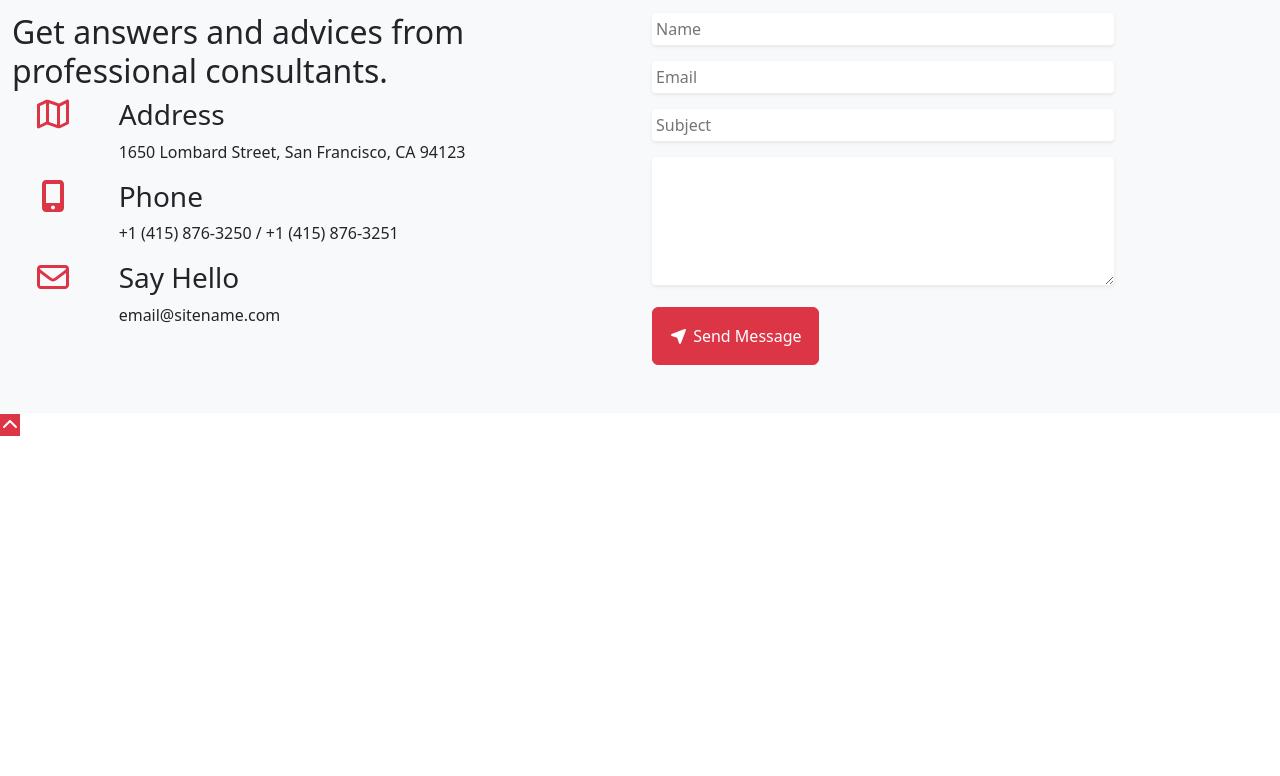
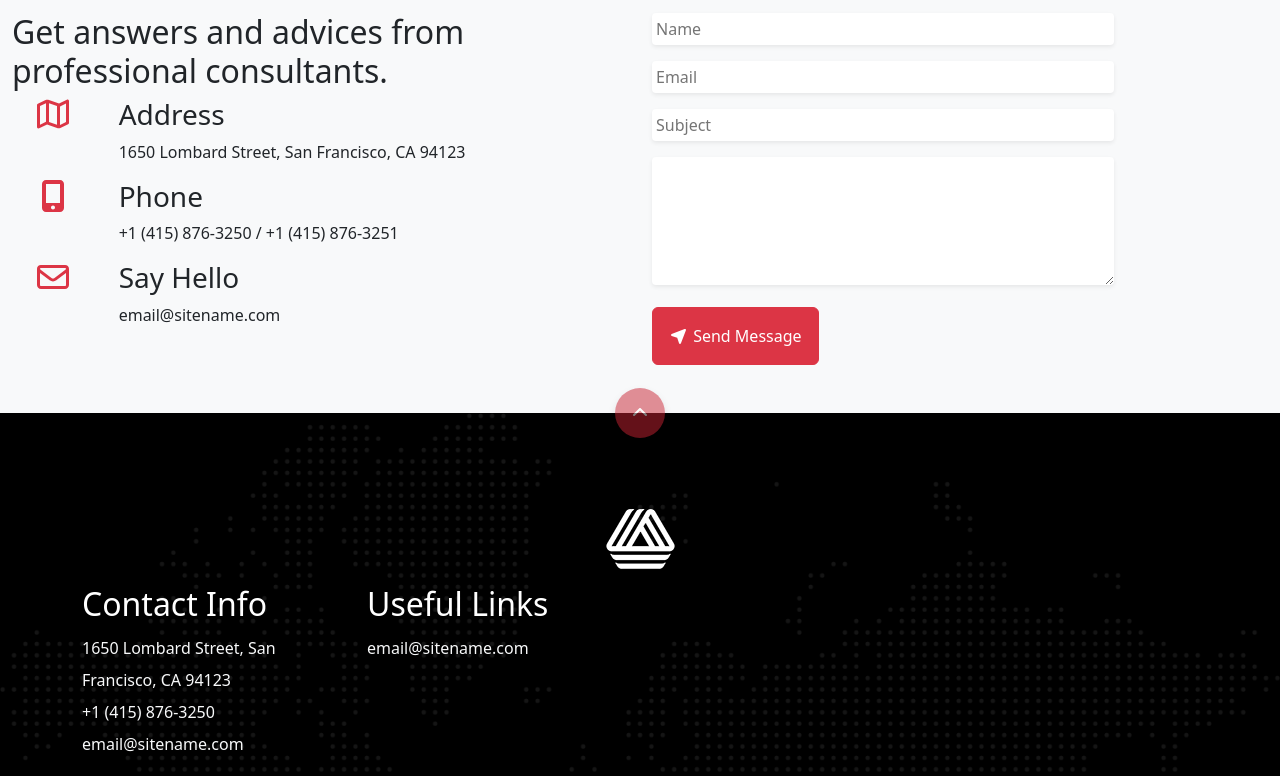
Before and after one commit to Gryffindoors/bootstrap-graduation, a plain HTML site: page index.html in a window 1280 px wide. Shown: the part 8420-9196 px from the top of the page. Before the commit the page ends 8857 px from the top, so only its background shows below. Drawn offline with Linux system fonts and the light colour scheme.

Commit message:
90% complete, still awaiting review

```diff
--- a/CSS/style.css
+++ b/CSS/style.css
@@ -1,19 +1,25 @@
-*,::before, ::after{
+*,
+::before,
+::after {
     margin: 0;
     padding: 0;
     box-sizing: border-box;
 }
-.logo{
+
+.logo {
     height: 40px;
 }
-.navigation{
+
+.navigation {
     z-index: 1000;
     top: 0;
 }
-.nav-button{
+
+.nav-button {
     height: 40px;
 }
-.over-show{
+
+.over-show {
     font-size: 120px;
     font-weight: bolder;
     color: white;
@@ -23,38 +29,44 @@
     animation: slide-in 3s ease-in-out 1s forwards;
     opacity: 0;
 }
-@keyframes slide-in{
+
+@keyframes slide-in {
     0% {
         left: 1000%;
         opacity: 0;
     }
-    100%{
+
+    100% {
         left: 50%;
         opacity: 1;
     }
 }
-.scroll-item{
+
+.scroll-item {
     height: 70px;
     width: 50px;
     top: -150px;
     left: 50%
 }
-.scroll{
-    width:20px;
+
+.scroll {
+    width: 20px;
     height: 20px;
     position: relative;
     animation: scroll 1s ease-in-out infinite;
 
 }
+
 @keyframes scroll {
-    0%{
+    0% {
         top: 0;
     }
 
-    100%{
-        top:100%;
+    100% {
+        top: 100%;
     }
 }
+
 .about {
     position: relative;
     z-index: 1;
@@ -73,23 +85,28 @@
     transform: translate(-50%, -50%) scale(200%);
     z-index: -1;
 }
+
 .about:hover::before {
     width: 50px;
 }
-.p-bar{
+
+.p-bar {
     height: 10px;
 }
-.mission{
-    background-image: url(./../Images/mission.jpg) ;
+
+.mission {
+    background-image: url(./../Images/mission.jpg);
     background-repeat: no-repeat;
     background-size: cover;
     background-attachment: fixed;
 }
-.list-group-item{
+
+.list-group-item {
     background-color: transparent !important;
     border: none !important;
     color: white !important;
 }
+
 .team {
     position: relative;
     z-index: 1;
@@ -108,32 +125,41 @@
     transform: translate(-50%, -50%) scale(200%);
     z-index: -1;
 }
+
 .team:hover::before {
     width: 50px;
 }
-.team-member img{
+
+.team-member img {
     transition: 100ms ease-in-out;
 }
-.team-member:hover img{
+
+.team-member:hover img {
     transform: scale(125%);
 }
-.team-member:hover h3{
+
+.team-member:hover h3 {
     color: red;
 }
-.team-cover{
+
+.team-cover {
     opacity: 0 !important;
     transition: 1s ease-in-out !important;
 }
-.team-member:hover .team-cover{
+
+.team-member:hover .team-cover {
     opacity: .5 !important;
     height: 100% !important;
 }
-#Projects{
+
+#Projects {
     padding-top: 50px !important;
 }
+
 .project-title {
     position: relative;
 }
+
 .project-title::before {
     content: 'R';
     color: black;
@@ -146,29 +172,37 @@
     left: 50%;
     transform: translate(-50%, -50%) scale(200%);
 }
+
 .project-title:hover::before {
     width: 50px;
 }
-.project-cover{
+
+.project-cover {
     height: 0 !important;
     overflow: hidden;
     transition: 1s ease-in-out;
 }
-.project-cover-over:hover .project-cover{
+
+.project-cover-over:hover .project-cover {
     height: 100% !important;
 }
-.project-cover-over img{
+
+.project-cover-over img {
     transition: 250ms ease-in-out;
 }
-.project-cover-over:hover img{
+
+.project-cover-over:hover img {
     transform: scale(125%);
 }
-#Services{
+
+#Services {
     padding-top: 50px !important;
 }
+
 .service-title {
     position: relative;
 }
+
 .service-title::before {
     content: 'S';
     color: black;
@@ -181,12 +215,15 @@
     left: 50%;
     transform: translate(-50%, -50%) scale(200%);
 }
+
 .reviews-title:hover::before {
     width: 50px;
 }
+
 .reviews-title {
     position: relative;
 }
+
 .reviews-title::before {
     content: 'C';
     color: black;
@@ -199,18 +236,23 @@
     left: 50%;
     transform: translate(-50%, -50%) scale(200%);
 }
+
 .reviews-title:hover::before {
     width: 50px;
 }
-#Blog{
+
+#Blog {
     padding-top: 25px;
 }
+
 .blog-title:hover::before {
     width: 50px;
 }
+
 .blog-title {
     position: relative;
 }
+
 .blog-title::before {
     content: 'B';
     color: black;
@@ -223,68 +265,87 @@
     left: 50%;
     transform: translate(-50%, -50%) scale(200%);
 }
+
 .blog-title:hover::before {
     width: 50px;
 }
-.post-tag{
+
+.post-tag {
     transition: 250ms ease-in-out;
 }
-.post-tag:hover{
+
+.post-tag:hover {
     color: red !important;
 }
-.post-img{
+
+.post-img {
     transition: 250ms ease-in-out;
 }
-.post-img:hover{
+
+.post-img:hover {
     transform: scale(125%);
 }
-#Price{
+
+#Price {
     padding-top: 50px;
-    background-image: url(./../Images/pricing.jpg) ;
+    background-image: url(./../Images/pricing.jpg);
     background-repeat: no-repeat;
     background-size: cover;
     background-attachment: fixed;
 }
-.special-text{
+
+.special-text {
     font-size: 100px;
     font-weight: 600;
     position: relative;
 }
-.special-text::before{
+
+.special-text::before {
     content: '$';
     font-size: 30px;
     position: absolute;
     top: 25%;
     right: 100%;
 }
-.offer, .offer2, .offer2 a{
+
+.offer,
+.offer2,
+.offer2 a {
     transition: 500ms ease-in-out;
 }
-.price:hover .offer{
+
+.price:hover .offer {
     color: red !important;
 }
-.offer2:hover{
+
+.offer2:hover {
     background-color: red !important;
 }
-.offer2:hover a{
+
+.offer2:hover a {
     background-color: red !important;
 }
-.offer2:hover .offer{
+
+.offer2:hover .offer {
     color: red !important;
 }
-.price2{
+
+.price2 {
     transform: translateY(-5%);
 }
-.ribbon{
+
+.ribbon {
     position: absolute;
     width: 50%;
     transform: rotate(-50deg);
     top: 10%;
     left: -15%;
 }
+
 .GetInTouch {
     position: relative;
 }
+
 .GetInTouch::before {
     content: 'G';
     color: black;
@@ -297,19 +358,47 @@
     left: 50%;
     transform: translate(-50%, -50%) scale(200%);
 }
+
 .GetInTouch:hover::before {
     width: 50px;
 }
-.nav-icon {
+
+#nav-icon {
+    position: absolute;
+    top: -25px;
+    left: 50%;
+    transform: translateX(-50%);
+    z-index: 10;
+}
+
+.circle {
     height: 50px;
     width: 50px;
-    top: 50%;
-    right: -50%;
-    transform: translatey(-50%);
+    background-color: #c82333;
+    opacity: 50%;
+    color: white;
+    border-radius: 50%;
+    text-decoration: none;
+    display: flex;
+    align-items: center;
+    justify-content: center;
+    box-shadow: 0 4px 8px rgba(0, 0, 0, 0.2);
+    transition: .5s ease-in-out;
+    cursor: pointer;
 }
-#Footer{
+
+.circle i {
+    font-size: 1.5rem;
+}
+
+.circle:hover {
+    background-color: #c82333;
+    opacity: 100%;
+}
+
+#Footer {
     margin-top: 0;
     background-color: black;
     background-image: url(./../Images/dotted-map.png);
-    background-size:cover;
+    background-size: cover;
 }
--- a/index.html
+++ b/index.html
@@ -60,7 +60,7 @@
     </div>
   </nav>
 
-  <div id="carouselExample" class="carousel slide my-3">
+  <div id="Home" class="carousel slide my-3">
     <div class="carousel-inner">
       <div class="carousel-item active position-relative">
         <img src="./Images/slideshow-1.jpg" class="d-block w-100" alt="...">
@@ -441,7 +441,7 @@
     </div>
   </section>
 
-  <section id="Contact">
+  <section id="Suggestions">
     <div class="row my-5">
       <div class="col-sm-10 col-md-6 text-center">
         <h2>Do you have any ideas?</h2>
@@ -727,12 +727,14 @@
       <h2 class="blog-title fs-1 fw-bolder my-5">Blog Posts</h2>
     </div>
     <div class="w-75 mx-auto text-center">
-      <p>Donec purus est, tincidunt eu sodales quis, vehicula quis enim. Morbi dapibus, tellus a gravida faucibus, elit ipsum sollicitudin risus, id ultricies arcu neque eget velit.</p>
+      <p>Donec purus est, tincidunt eu sodales quis, vehicula quis enim. Morbi dapibus, tellus a gravida faucibus, elit
+        ipsum sollicitudin risus, id ultricies arcu neque eget velit.</p>
     </div>
     <div class="container mx-auto">
       <div class="row">
         <div class="col-sm-12 col-md-6 col-lg-4">
-          <div class="d-flex flex-column overflow-hidden position-relative rounded-top-2 bg-white shadow-sm rounded-bottom-2">
+          <div
+            class="d-flex flex-column overflow-hidden position-relative rounded-top-2 bg-white shadow-sm rounded-bottom-2">
             <div>
               <img src="./Images/post-1.jpg" alt="" class="w-100 post-img">
             </div>
@@ -741,10 +743,12 @@
             </div>
             <div class="container my-5">
               <div>
-                <h4 class="fs-6 text-secondary"><i class="fa-regular fa-clock"></i> February 16, 2023 by Matthew Johns</h4>
+                <h4 class="fs-6 text-secondary"><i class="fa-regular fa-clock"></i> February 16, 2023 by Matthew Johns
+                </h4>
               </div>
               <div>
-                <h2><a href="#" class="text-decoration-none text-dark post-tag">Sunset in Venice Between Buildings</a></h2>
+                <h2><a href="#" class="text-decoration-none text-dark post-tag">Sunset in Venice Between Buildings</a>
+                </h2>
               </div>
               <div>
                 <p>
@@ -757,7 +761,8 @@
 
         </div>
         <div class="col-sm-12 col-md-6 col-lg-4">
-          <div class="d-flex flex-column overflow-hidden position-relative rounded-top-2 bg-white shadow-sm rounded-bottom-2">
+          <div
+            class="d-flex flex-column overflow-hidden position-relative rounded-top-2 bg-white shadow-sm rounded-bottom-2">
             <div>
               <img src="./Images/post-2.jpg" alt="" class="w-100 post-img">
             </div>
@@ -766,10 +771,12 @@
             </div>
             <div class="container my-5">
               <div>
-                <h4 class="fs-6 text-secondary"><i class="fa-regular fa-clock"></i> January 14, 2023 by Richard Jackson</h4>
+                <h4 class="fs-6 text-secondary"><i class="fa-regular fa-clock"></i> January 14, 2023 by Richard Jackson
+                </h4>
               </div>
               <div>
-                <h2><a href="#" class="text-decoration-none text-dark post-tag">Aerial View of Village on Mountain Cliff</a></h2>
+                <h2><a href="#" class="text-decoration-none text-dark post-tag">Aerial View of Village on Mountain
+                    Cliff</a></h2>
               </div>
               <div>
                 <p>
@@ -782,7 +789,8 @@
 
         </div>
         <div class="col-sm-12 col-md-6 col-lg-4">
-          <div class="d-flex flex-column overflow-hidden position-relative rounded-top-2 bg-white shadow-sm rounded-bottom-2">
+          <div
+            class="d-flex flex-column overflow-hidden position-relative rounded-top-2 bg-white shadow-sm rounded-bottom-2">
             <div>
               <img src="./Images/post-3.jpg" alt="" class="w-100 post-img">
             </div>
@@ -794,7 +802,8 @@
                 <h4 class="fs-6 text-secondary"><i class="fa-regular fa-clock"></i> December 23, 2022 by Alex Wesly</h4>
               </div>
               <div>
-                <h2><a href="#" class="text-decoration-none text-dark post-tag">Lighted Concrete City Near on Bridge</a></h2>
+                <h2><a href="#" class="text-decoration-none text-dark post-tag">Lighted Concrete City Near on Bridge</a>
+                </h2>
               </div>
               <div>
                 <p>
@@ -815,7 +824,8 @@
       <h1 class="text-white text-center my-5">Affordable Price</h1>
     </div>
     <div class="text-white text-center fs-4 w-50 mx-auto">
-      <p class="mb-5">Morbi nec massa ac ligula pulvinar congue. Nunc ut sollicitudin nibh. Etiam sem nibh, auctor sed, pharetra congue tellus malesuada dolor.</p>
+      <p class="mb-5">Morbi nec massa ac ligula pulvinar congue. Nunc ut sollicitudin nibh. Etiam sem nibh, auctor sed,
+        pharetra congue tellus malesuada dolor.</p>
     </div>
     <div class="container mt-3">
       <div class="row">
@@ -846,7 +856,8 @@
         </div>
         <div class="col-sm-12 col-md-6 col-lg-4">
           <div class="d-flex flex-column justify-content-center text-center price price2  ">
-            <div class="d-flex flex-column justify-content-center align-items-center text-bg-danger py-3 position-relative overflow-hidden ">
+            <div
+              class="d-flex flex-column justify-content-center align-items-center text-bg-danger py-3 position-relative overflow-hidden ">
               <h2 class="text-uppercase fw-bold">professional</h2>
               <p class="special-text">35</p>
               <h2 class="text-uppercase">month</h2>
@@ -914,12 +925,13 @@
     </div>
   </section>
 
-  <section id="GetInTouch" class="py-5 bg-light">
+  <section id="Contact" class="py-5 bg-light">
     <div class="text-center my-5">
       <h2 class="GetInTouch fs-1 fw-bolder">Get in Touch</h2>
     </div>
     <div class="w-50 text-center mx-auto">
-      <p>Mauris at tempus mi, ut iaculis dui. Integer laoreet mattis justo nec pretium. Ut nibh elit, fermentum vel hendrerit vel, dictum nec velit. Morbi volutpat suscipit.</p>
+      <p>Mauris at tempus mi, ut iaculis dui. Integer laoreet mattis justo nec pretium. Ut nibh elit, fermentum vel
+        hendrerit vel, dictum nec velit. Morbi volutpat suscipit.</p>
     </div>
     <div class="container-fluid">
       <div class="row">
@@ -965,24 +977,48 @@
             <input type="text" placeholder="Subject" class="rounded-1 w-75 p-1 border-0 shadow-sm mb-3">
           </div>
           <div>
-              <textarea name="" id="" rows="5" class="rounded-1 w-75 p-1 border-0 shadow-sm mb-3"></textarea>
+            <textarea name="" id="" rows="5" class="rounded-1 w-75 p-1 border-0 shadow-sm mb-3"></textarea>
           </div>
           <div>
-            <button type="submit" class="btn btn-danger p-3"><i class="fa-solid fa-location-arrow"></i> Send Message</button>
+            <button type="submit" class="btn btn-danger p-3"><i class="fa-solid fa-location-arrow"></i> Send
+              Message</button>
           </div>
         </div>
       </div>
     </div>
   </section>
 
-  <div id="nav-icon" class="position-relative">
-    <div class="">
-      <a href="#Home" class="text-decoration-none text-bg-danger nav-icon"><i class="fa-solid fa-chevron-up"></i></a>
+
+
+  <section id="Footer" class="my-0 position-relative">
+    <div id="nav-icon" class="position-absolute my-0">
+      <a href="#Home" class="circle">
+        <i class="fa-solid fa-chevron-up"></i>
+      </a>
     </div>
-  </div>
-
-  <section id="Footer">
-
+    <div class="d-flex justify-content-center pt-5">
+      <div class="mt-5">
+        <img src="./Images/icon.png" alt="">
+      </div>
+    </div>
+    <div class="container mt-3">
+      <div class="row">
+        <div class="col-md-6 col-lg-3 text-white lh-lg">
+          <h2>Contact Info</h2>
+          <ul class="list-unstyled">
+            <li class="text-decoration-none text-light lh-lg">1650 Lombard Street, San Francisco, CA 94123</li>
+            <li class="text-decoration-none text-light lh-lg">+1 (415) 876-3250</li>
+            <li class=""><a href="mailto:email@sitename.com" class="text-decoration-none text-light lh-lg red-link">email@sitename.com</a></li>
+          </ul>
+        </div>
+        <div class="col-md-6 col-lg-3 text-white lh-lg">
+          <h2>Useful Links</h2>
+          <ul class="list-unstyled">
+            <li class=""><a href="mailto:email@sitename.com" class="text-decoration-none text-light lh-lg red-link">email@sitename.com</a></li>
+          </ul>
+        </div>
+      </div>
+    </div>
   </section>
 
   <script src="./Js/all.min.js"></script>
```
Also changed, not shown: Images/icon.png (added).
